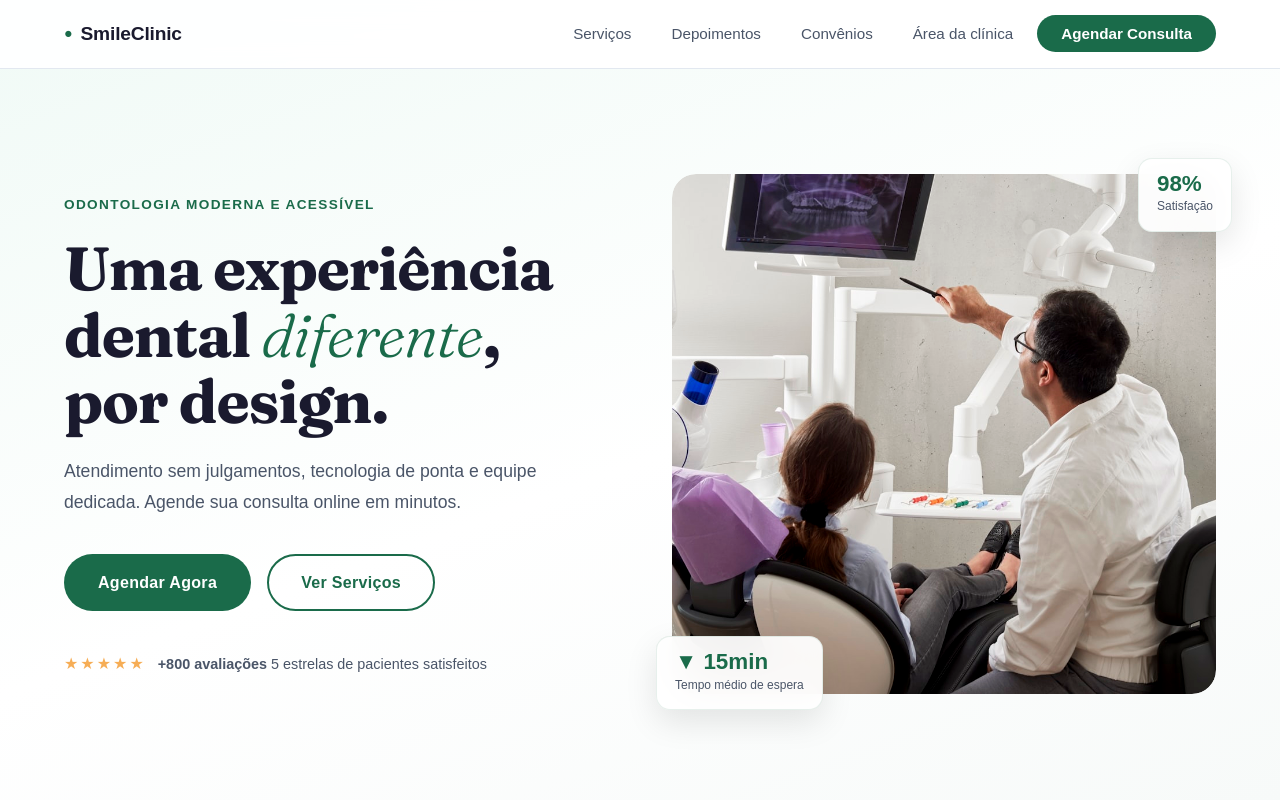
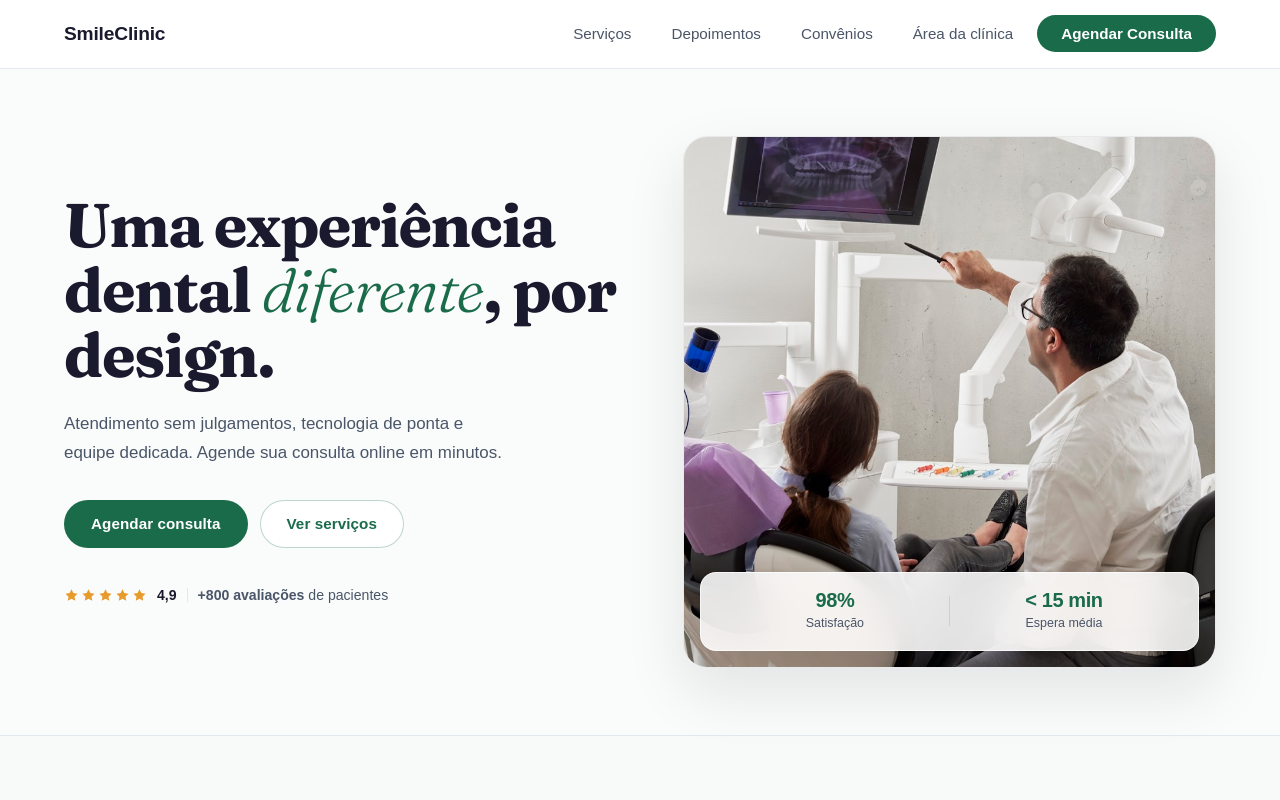
Before and after one commit to PalomaOMenezes/ProjetoIntegrador4Semestre, a plain HTML site: page Front-End/index.html in a window 1280 px wide. Shown: the top 800 px of the page. Drawn offline with Linux system fonts and the light colour scheme; a web font is replaced by a local one.

Commit message:
style(landing): refina hero com dock frosted-glass na foto, estrelas SVG e hierarquia limpa

```diff
--- a/Front-End/index.html
+++ b/Front-End/index.html
@@ -25,7 +25,6 @@
     <nav class="navbar" id="navbar" role="navigation" aria-label="Menu principal">
       <div class="nav-container">
         <a href="#inicio" class="nav-logo" aria-label="SmileClinic - Página inicial">
-          <span class="logo-icon" aria-hidden="true">&#9679;</span>
           SmileClinic
         </a>
         <button
@@ -58,7 +57,6 @@
       <section class="hero" id="inicio" aria-labelledby="hero-titulo">
         <div class="hero-container">
           <div class="hero-content">
-            <p class="hero-tag">Odontologia moderna e acessível</p>
             <h1 class="hero-titulo" id="hero-titulo">
               Uma experiência dental
               <em>diferente</em>, por design.
@@ -69,33 +67,39 @@
             </p>
             <div class="hero-acoes">
               <a href="#formulario" class="btn btn-primario" id="hero-cta-agendar">
-                Agendar Agora
+                Agendar consulta
               </a>
               <a href="#servicos" class="btn btn-secundario" id="hero-cta-servicos">
-                Ver Serviços
+                Ver serviços
               </a>
             </div>
-            <div class="hero-prova-social" aria-label="Avaliação dos pacientes">
-              <div class="estrelas" aria-hidden="true">
-                &#9733;&#9733;&#9733;&#9733;&#9733;
+            <div class="hero-prova-social" aria-label="Avaliação 4,9 de 5 com mais de 800 pacientes">
+              <div class="estrelas-svg" aria-hidden="true">
+                <svg viewBox="0 0 20 20"><path d="M10 1.8l2.47 5.01 5.53.8-4 3.9.94 5.51L10 14.42l-4.94 2.6.94-5.51-4-3.9 5.53-.8L10 1.8z"/></svg>
+                <svg viewBox="0 0 20 20"><path d="M10 1.8l2.47 5.01 5.53.8-4 3.9.94 5.51L10 14.42l-4.94 2.6.94-5.51-4-3.9 5.53-.8L10 1.8z"/></svg>
+                <svg viewBox="0 0 20 20"><path d="M10 1.8l2.47 5.01 5.53.8-4 3.9.94 5.51L10 14.42l-4.94 2.6.94-5.51-4-3.9 5.53-.8L10 1.8z"/></svg>
+                <svg viewBox="0 0 20 20"><path d="M10 1.8l2.47 5.01 5.53.8-4 3.9.94 5.51L10 14.42l-4.94 2.6.94-5.51-4-3.9 5.53-.8L10 1.8z"/></svg>
+                <svg viewBox="0 0 20 20"><path d="M10 1.8l2.47 5.01 5.53.8-4 3.9.94 5.51L10 14.42l-4.94 2.6.94-5.51-4-3.9 5.53-.8L10 1.8z"/></svg>
               </div>
-              <p>
-                <strong>+800 avaliações</strong> 5 estrelas de pacientes
-                satisfeitos
-              </p>
+              <span class="prova-nota">4,9</span>
+              <span class="prova-divisor" aria-hidden="true"></span>
+              <p><strong>+800 avaliações</strong> de pacientes</p>
             </div>
           </div>
-          <div class="hero-imagem" aria-hidden="true">
+          <div class="hero-imagem">
             <div class="imagem-wrapper">
               <img src="assets/hero-bg.jpg" alt="Consultório odontológico moderno e iluminado" class="hero-img" />
-            </div>
-            <div class="badge-flutuante badge-1">
-              <span class="badge-numero">98%</span>
-              <span class="badge-texto">Satisfação</span>
-            </div>
-            <div class="badge-flutuante badge-2">
-              <span class="badge-numero">&#9660; 15min</span>
-              <span class="badge-texto">Tempo médio de espera</span>
+              <div class="hero-dock" aria-label="Indicadores de atendimento">
+                <div class="hero-dock-item">
+                  <span class="hero-dock-valor">98%</span>
+                  <span class="hero-dock-rotulo">Satisfação</span>
+                </div>
+                <span class="hero-dock-sep" aria-hidden="true"></span>
+                <div class="hero-dock-item">
+                  <span class="hero-dock-valor">&lt; 15 min</span>
+                  <span class="hero-dock-rotulo">Espera média</span>
+                </div>
+              </div>
             </div>
           </div>
         </div>
@@ -521,7 +525,6 @@
       <div class="footer-container">
         <div class="footer-marca">
           <a href="#inicio" class="nav-logo" aria-label="SmileClinic">
-            <span class="logo-icon" aria-hidden="true">&#9679;</span>
             SmileClinic
           </a>
           <p class="footer-descricao">
--- a/Front-End/style.css
+++ b/Front-End/style.css
@@ -46,22 +46,23 @@ img { max-width: 100%; display: block; }
   align-items: center;
   justify-content: center;
   gap: 8px;
-  padding: 14px 32px;
+  height: 48px;
+  padding: 0 26px;
   border-radius: var(--raio-pill);
   font-family: var(--fonte-principal);
-  font-size: 1rem;
-  font-weight: 700;
+  font-size: 0.95rem;
+  font-weight: 600;
   cursor: pointer;
-  border: 2px solid transparent;
-  transition: background var(--transicao), color var(--transicao),
-    border-color var(--transicao), transform var(--transicao),
+  border: 1px solid transparent;
+  transition: background-color var(--transicao), color var(--transicao),
+    border-color var(--transicao), transform 140ms var(--ease-ios),
     box-shadow var(--transicao);
-  letter-spacing: 0.02em;
+  letter-spacing: 0.005em;
   white-space: nowrap;
 }
 
-.btn:hover { transform: translateY(-2px); }
-.btn:active { transform: translateY(0); }
+.btn:hover { transform: translateY(-1px); }
+.btn:active { transform: scale(0.975); }
 
 .btn-primario {
   background: var(--cor-primaria);
@@ -69,16 +70,17 @@ img { max-width: 100%; display: block; }
 }
 .btn-primario:hover {
   background: var(--cor-primaria-hover);
-  box-shadow: 0 8px 24px rgba(26, 107, 74, 0.35);
+  box-shadow: 0 8px 20px rgba(26, 107, 74, 0.24);
 }
 
 .btn-secundario {
-  background: transparent;
+  background: rgba(255, 255, 255, 0.8);
   color: var(--cor-primaria);
-  border-color: var(--cor-primaria);
+  border-color: rgba(26, 107, 74, 0.28);
 }
 .btn-secundario:hover {
   background: var(--cor-acento-claro);
+  border-color: var(--cor-primaria);
 }
 
 .navbar {
@@ -214,8 +216,9 @@ img { max-width: 100%; display: block; }
 
 .hero {
   padding-top: 68px;
-  background: linear-gradient(160deg, #f0faf6 0%, #ffffff 55%, #f7faf9 100%);
-  min-height: 100vh;
+  background: #fafcfb;
+  border-bottom: 1px solid var(--cor-borda);
+  min-height: min(92vh, 820px);
   display: flex;
   align-items: center;
 }
@@ -223,30 +226,38 @@ img { max-width: 100%; display: block; }
 .hero-container {
   max-width: 1200px;
   margin: 0 auto;
-  padding: 80px 24px;
+  padding: 64px 24px;
   display: grid;
-  grid-template-columns: 1fr 1fr;
+  grid-template-columns: 1.02fr 0.98fr;
   gap: 64px;
   align-items: center;
 }
 
-.hero-tag {
-  display: inline-block;
-  font-size: 0.85rem;
-  font-weight: 600;
-  color: var(--cor-primaria);
-  text-transform: uppercase;
-  letter-spacing: 0.1em;
-  margin-bottom: 20px;
+.hero-content > * {
+  animation: heroEntrada 0.55s var(--ease-ios) both;
+}
+.hero-content > *:nth-child(2) { animation-delay: 60ms; }
+.hero-content > *:nth-child(3) { animation-delay: 120ms; }
+.hero-content > *:nth-child(4) { animation-delay: 180ms; }
+
+@keyframes heroEntrada {
+  from {
+    opacity: 0;
+    transform: translate3d(0, 12px, 0);
+  }
+  to {
+    opacity: 1;
+    transform: translate3d(0, 0, 0);
+  }
 }
 
 .hero-titulo {
   font-family: var(--fonte-titulo);
-  font-size: clamp(2.4rem, 5.5vw, 3.8rem);
+  font-size: clamp(2.5rem, 5vw, 3.85rem);
   font-weight: 700;
-  line-height: 1.1;
-  letter-spacing: -0.02em;
-  margin-bottom: 20px;
+  line-height: 1.06;
+  letter-spacing: -0.025em;
+  margin-bottom: 22px;
   color: var(--cor-texto);
 }
 
@@ -257,79 +268,115 @@ img { max-width: 100%; display: block; }
 }
 
 .hero-subtitulo {
-  font-size: 1.1rem;
+  font-size: 1.06rem;
   color: var(--cor-texto-suave);
-  line-height: 1.75;
-  margin-bottom: 36px;
-  max-width: 480px;
+  line-height: 1.7;
+  margin-bottom: 32px;
+  max-width: 450px;
 }
 
 .hero-acoes {
   display: flex;
-  gap: 16px;
+  gap: 12px;
   flex-wrap: wrap;
-  margin-bottom: 40px;
+  margin-bottom: 36px;
 }
 
 .hero-prova-social {
-  display: flex;
+  display: inline-flex;
   align-items: center;
-  gap: 12px;
-  font-size: 0.9rem;
+  gap: 10px;
+  font-size: 0.88rem;
   color: var(--cor-texto-suave);
 }
 
-.estrelas { color: #f6ad55; font-size: 1rem; letter-spacing: 2px; }
+.estrelas-svg {
+  display: inline-flex;
+  align-items: center;
+  gap: 2px;
+}
 
-.hero-imagem { position: relative; }
+.estrelas-svg svg {
+  width: 15px;
+  height: 15px;
+  fill: #e89b2d;
+}
+
+.prova-nota {
+  font-weight: 700;
+  color: var(--cor-texto);
+  font-variant-numeric: tabular-nums;
+}
+
+.prova-divisor {
+  width: 1px;
+  height: 14px;
+  background: var(--cor-borda);
+}
+
+.hero-imagem {
+  position: relative;
+  animation: heroEntrada 0.65s var(--ease-ios) 100ms both;
+}
 
 .imagem-wrapper {
   position: relative;
   border-radius: 24px;
-  display: flex;
-  align-items: center;
-  justify-content: center;
   overflow: hidden;
+  border: 1px solid rgba(15, 23, 42, 0.08);
+  box-shadow: 0 24px 60px rgba(15, 23, 42, 0.1);
 }
 
 .hero-img {
   width: 100%;
-  height: 520px;
+  height: 530px;
   object-fit: cover;
-  border-radius: 24px;
-  box-shadow: var(--sombra-card);
-  filter: contrast(1.05) saturate(1.1);
+  object-position: center 24%;
 }
 
-.badge-flutuante {
+.hero-dock {
   position: absolute;
-  background: rgba(255, 255, 255, 0.94);
-  backdrop-filter: blur(16px);
-  -webkit-backdrop-filter: blur(16px);
-  border: 1px solid rgba(26, 107, 74, 0.1);
-  border-radius: 14px;
-  padding: 14px 18px;
-  box-shadow: 0 12px 32px rgba(0, 0, 0, 0.1);
+  left: 16px;
+  right: 16px;
+  bottom: 16px;
+  display: grid;
+  grid-template-columns: 1fr auto 1fr;
+  align-items: center;
+  padding: 16px 20px;
+  border-radius: 16px;
+  background: rgba(255, 255, 255, 0.88);
+  backdrop-filter: blur(20px) saturate(160%);
+  -webkit-backdrop-filter: blur(20px) saturate(160%);
+  border: 1px solid rgba(255, 255, 255, 0.72);
+  box-shadow: 0 10px 28px rgba(15, 23, 42, 0.12);
+}
+
+.hero-dock-item {
   display: flex;
   flex-direction: column;
+  align-items: center;
   gap: 2px;
 }
 
-.badge-1 { top: -16px; right: -16px; }
-.badge-2 { bottom: -16px; left: -16px; }
-
-.badge-numero {
-  font-size: 1.4rem;
+.hero-dock-valor {
+  font-size: 1.25rem;
   font-weight: 700;
   font-variant-numeric: tabular-nums;
+  letter-spacing: -0.02em;
   color: var(--cor-primaria);
-  line-height: 1;
+  line-height: 1.15;
 }
 
-.badge-texto {
-  font-size: 0.75rem;
+.hero-dock-rotulo {
+  font-size: 0.78rem;
+  font-weight: 500;
   color: var(--cor-texto-suave);
-  font-weight: 500;
+}
+
+.hero-dock-sep {
+  width: 1px;
+  height: 30px;
+  background: rgba(15, 23, 42, 0.1);
 }
 
 .servicos { background: var(--cor-fundo-alt); }
@@ -1110,6 +1157,10 @@ img { max-width: 100%; display: block; }
 }
 
 @media (prefers-reduced-motion: reduce) {
+  .hero-content > *,
+  .hero-imagem {
+    animation: none;
+  }
   .depoimentos-marquee {
     overflow-x: auto;
     -webkit-mask-image: none;
```
